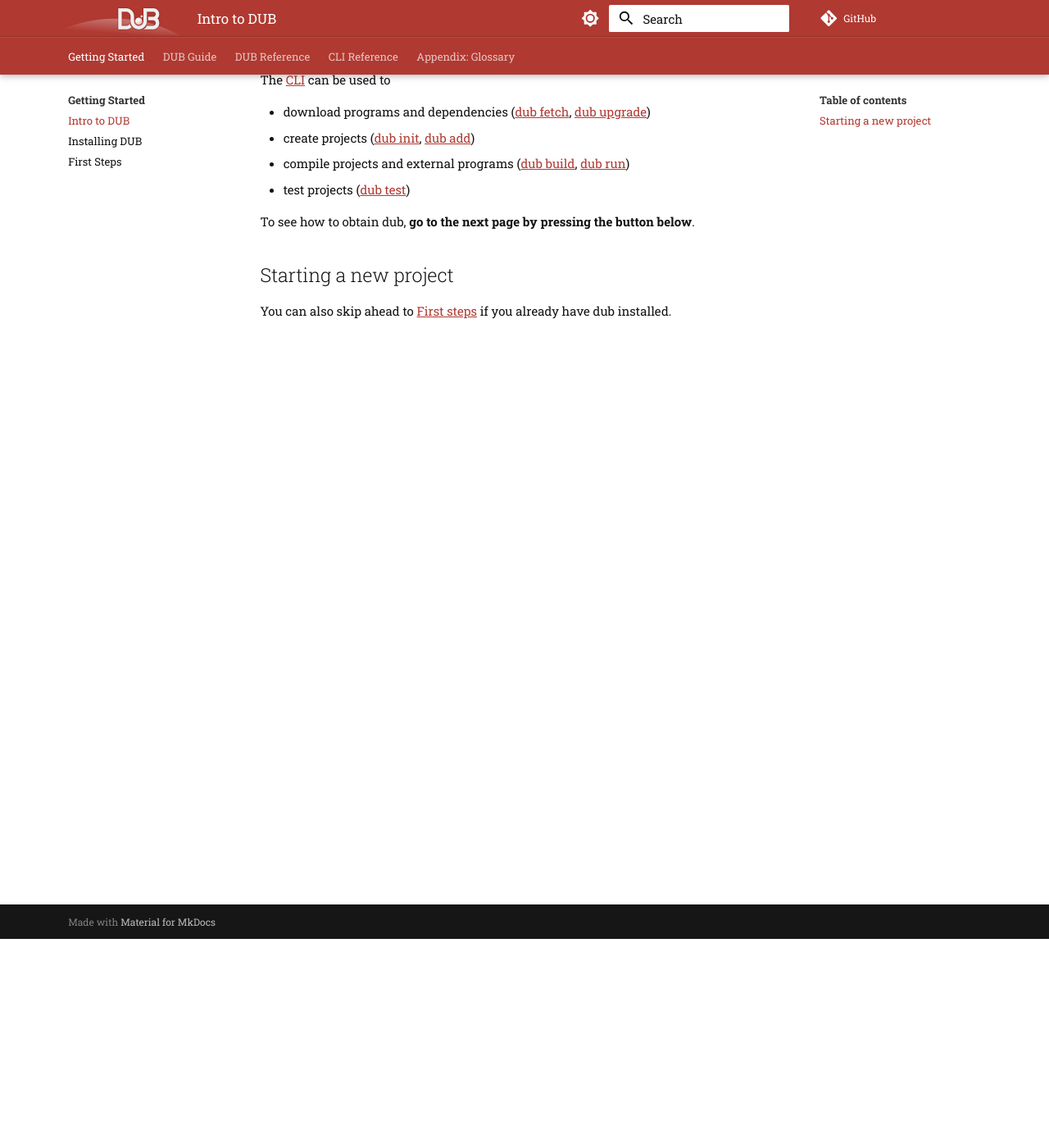
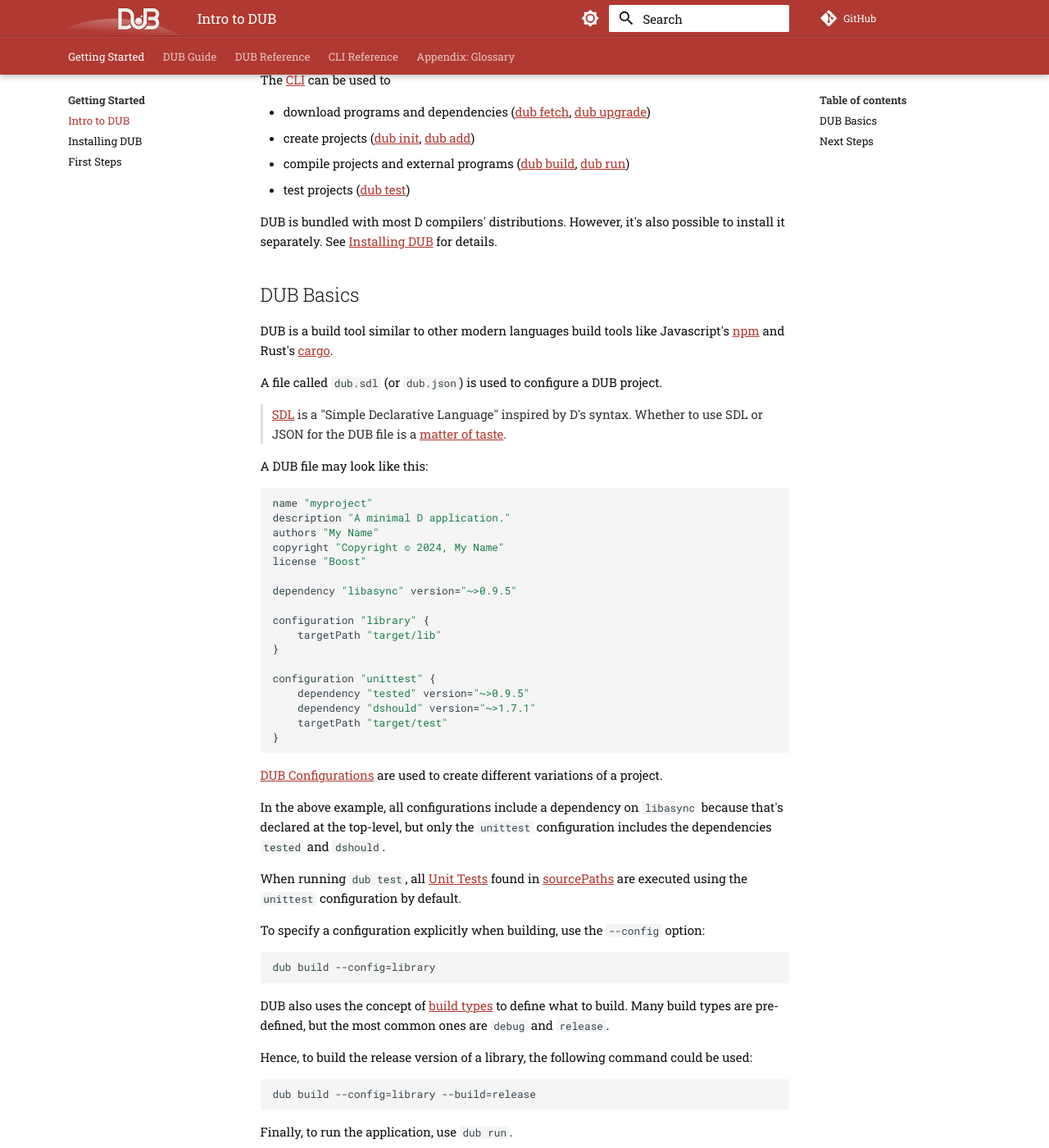
Before and after one commit to dlang/dub-docs, an MkDocs documentation site: the page built from docs/index.md, in a window 1280 px wide and 1400 px high, scrolled down 255 px. Shown: the whole window at 82% size. Built offline with MkDocs 1.6.1 and Material for MkDocs 9.7.7, drawn with Linux system fonts in a browser that asks for light colours; comment, search, counter and statistics services are not loaded; some of the changed text lies outside the part shown.

Commit message:
Wrote DUB introduction in index page.

````diff
--- a/docs/index.md
+++ b/docs/index.md
@@ -9,7 +9,8 @@ The [CLI](cli-reference/dub.md) can be used to
 - compile projects and external programs ([dub build](cli-reference/dub-build.md), [dub run](cli-reference/dub-run.md))
 - test projects ([dub test](cli-reference/dub-test.md))
 
-To see how to obtain dub, **go to the next page by pressing the button below**.
+DUB is bundled with most D compilers' distributions. However, it's also possible to install it separately.
+See [Installing DUB](getting-started/install.md) for details.
 
 <!-- old docs anchors for index page, all link to first steps -->
 <a id="own-projects"></a>
@@ -17,6 +18,71 @@ To see how to obtain dub, **go to the next page by pressing the button below**.
 <a id="foreign-projects"></a>
 <a id="advanced-usage"></a>
 
-## Starting a new project
+## DUB Basics
 
-You can also skip ahead to [First steps](getting-started/first-steps.md) if you already have dub installed.
+DUB is a build tool similar to other modern languages build tools like Javascript's [npm](https://www.npmjs.com/)
+and Rust's [cargo](https://crates.io/).
+
+A file called `dub.sdl` (or `dub.json`) is used to configure a DUB project.
+
+> [SDL](https://sdlang.org/) is a "Simple Declarative Language" inspired by D's syntax.
+> Whether to use SDL or JSON for the DUB file is a [matter of taste](https://forum.dlang.org/thread/fehzcwpabruiyhpwiywj@forum.dlang.org).
+
+A DUB file may look like this:
+
+```sdl
+name "myproject"
+description "A minimal D application."
+authors "My Name"
+copyright "Copyright © 2024, My Name"
+license "Boost"
+
+dependency "libasync" version="~>0.9.5"
+
+configuration "library" {
+    targetPath "target/lib"
+}
+
+configuration "unittest" {
+    dependency "tested" version="~>0.9.5"
+	dependency "dshould" version="~>1.7.1"
+    targetPath "target/test"
+}
+```
+
+[DUB Configurations](dub-reference/configurations.md) are used to create different variations of a project.
+
+In the above example, all configurations include a dependency on `libasync` because that's declared at the top-level,
+but only the `unittest` configuration includes the dependencies `tested` and `dshould`.
+
+When running `dub test`, all [Unit Tests](https://tour.dlang.org/tour/en/gems/unittesting) found in
+[sourcePaths](dub-reference/build_settings.md#sourcepaths) are executed using the `unittest` configuration by default.
+
+To specify a configuration explicitly when building, use the `--config` option:
+
+```
+dub build --config=library
+```
+
+DUB also uses the concept of [build types](dub-reference/buildtypes.md) to define what to build. Many build types are
+pre-defined, but the most common ones are `debug` and `release`.
+
+Hence, to build the release version of a library, the following command could be used:
+
+```
+dub build --config=library --build=release
+```
+
+Finally, to run the application, use `dub run`.
+
+Check [Building](dub-guide/building.md) for more details.
+
+## Next Steps
+
+[First Steps](getting-started/first-steps.md) completes this overview of the basic DUB workflow.
+
+The [DUB Guide](dub-guide/recipe.md) goes into more details about building, testing, configuring dependencies and registries,
+shared libraries, publishing packages and more.
+
+More experienced users can use the [DUB Reference](dub-reference/recipe.md) and [CLI Reference](cli-reference/dub/)
+for a comprehensive list of the available options.
````
